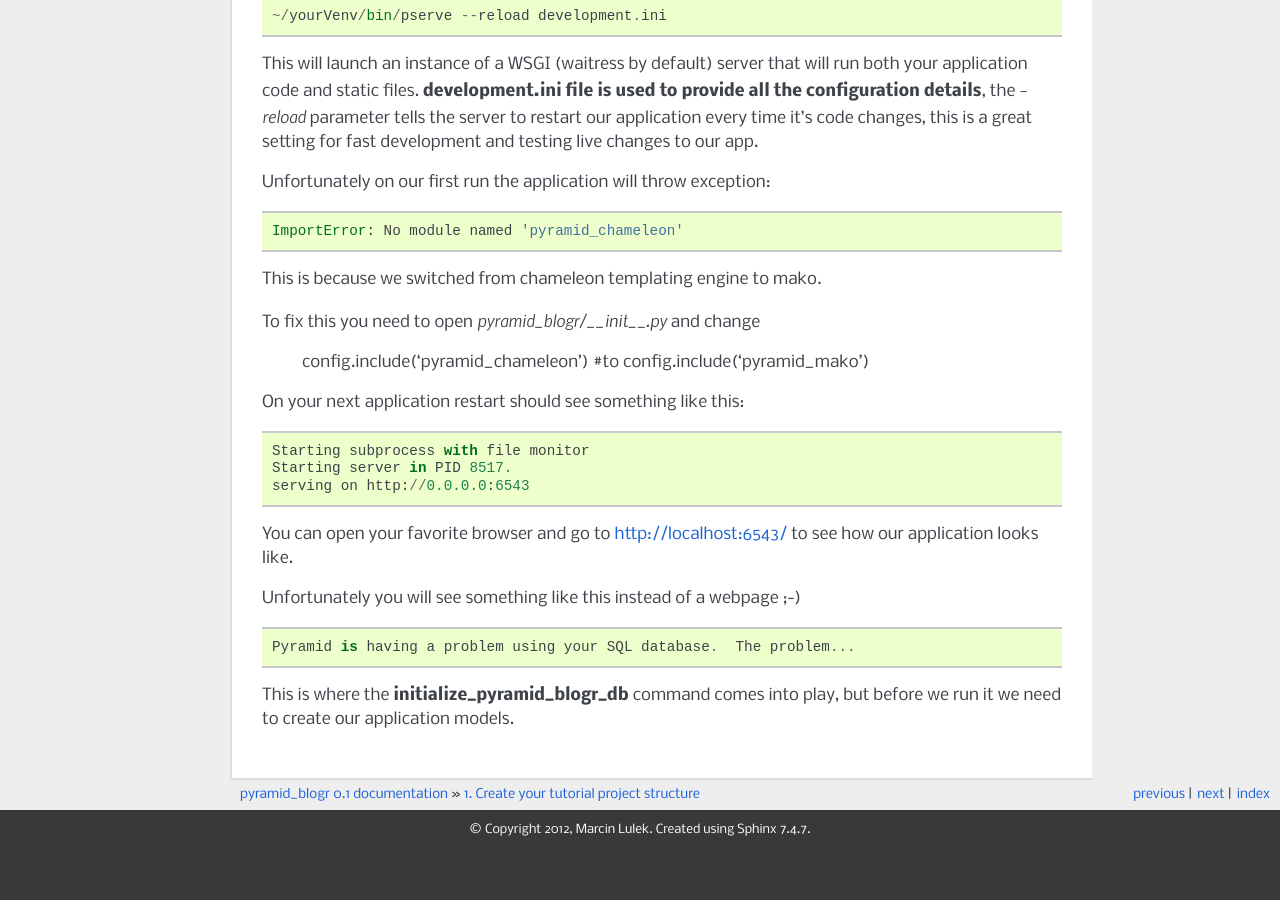
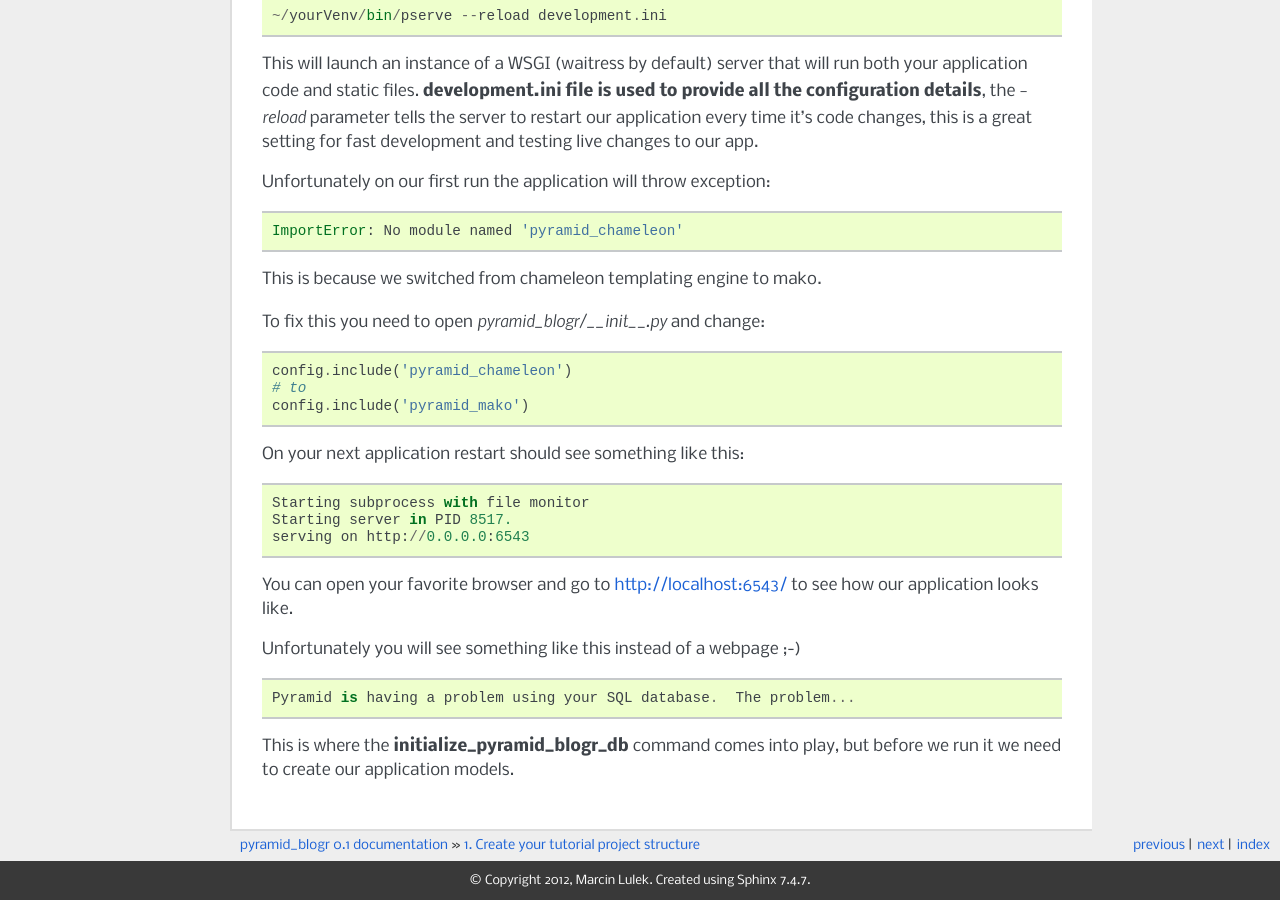
Before and after one commit to Pylons/pyramid_blogr, a Sphinx documentation site: the page built from docs/project_structure.rst, in a window 1280 px wide and 900 px high, scrolled down 1821 px. Built offline with Sphinx 7.4.7, drawn with Linux system fonts in a browser that asks for light colours; before the commit the page ends 2670 px from its top, so only the background shows below that.

Commit message:
fixed ident

```diff
--- a/docs/project_structure.rst
+++ b/docs/project_structure.rst
@@ -98,10 +98,10 @@ Unfortunately on our first run the application will throw exception::
 
 This is because we switched from chameleon templating engine to mako.
 
-To fix this you need to open `pyramid_blogr/__init__.py` and change
+To fix this you need to open `pyramid_blogr/__init__.py` and change::
 
     config.include('pyramid_chameleon')
-    #to
+    # to
     config.include('pyramid_mako')
 
 On your next application restart should see something like this::
```
